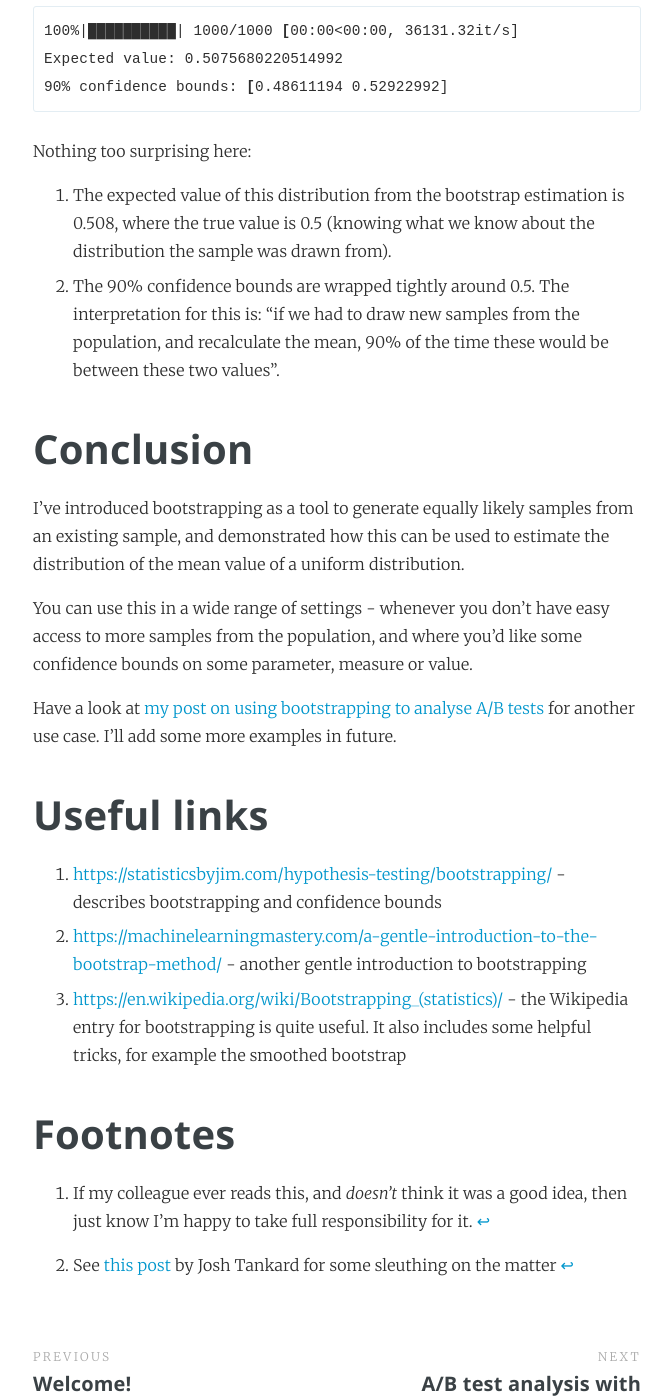
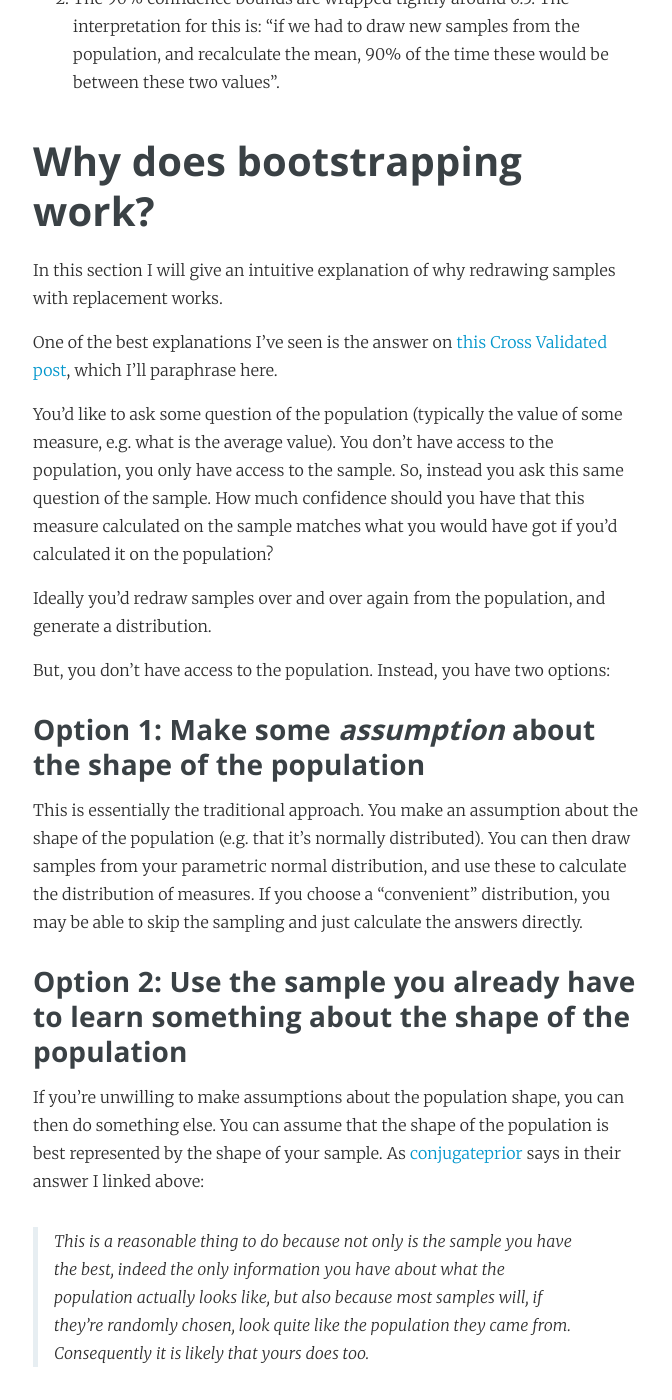
Before and after one commit to rfishermonteith/rfishermonteith.github.io, a Jekyll site: the page built from _posts/2024-01-13-intro-to-bootstrapping.md, in a window 1280 px wide and 1400 px high, scrolled down 6291 px. Shown: the whole window, without its empty margins (303-975 px from the left). Built offline with Jekyll 4.4.1, drawn with Linux system fonts in a browser that asks for light colours; comment, search, counter and statistics services are not loaded; some of the changed text lies outside the part shown.

Commit message:
Edit bootstrapping post

```diff
--- a/_posts/2024-01-13-intro-to-bootstrapping.md
+++ b/_posts/2024-01-13-intro-to-bootstrapping.md
@@ -34,13 +34,16 @@ In this post, I hope to:
 ## A quick aside about why I fell in love with bootstrapping
 (if you just want get straight to the technical details, feel free to [jump ahead](#what-is-bootstrapping))
 
-Some years ago (reasonably early in my career - probably in 2018 or so), when I was working on some kind of forecasting project, where we were attempting to forecast something like sales volumes or stock levels or occupancy levels or the like, we came across an interesting quandry. We had very limited historic training data, and so had relatively little confidence in the forecasts. We used a collection of different predictive models (including, if memory serves, ARIMA-style models, some linear and logistic regression ones, and eventually a NN), and blended the predictions.
+Some years ago (reasonably early in my career - probably in 2018 or so), when I was working on some kind of forecasting project, where we were attempting to forecast something like sales volumes or stock levels or occupancy levels or the like, we came across an interesting quandary. We had very limited historic training data, and so had relatively little confidence in the forecasts. We used a collection of different predictive models (including, if memory serves, ARIMA-style models, some linear and logistic regression ones, and eventually a NN), and blended the predictions.
 
 The issue was that we needed to explain to our client just how confident we were (or weren't) in the forecasts.
 
 While each model (or most at least) that we built had the ability to produce confidence bounds, these seemed far too tight, given how much volatility we could see in the historic data.
 
 We[^1] hit on a good idea (although one with questionable justification, which I'll address below). That idea was to train a set of simple neural networks (NNs) on subsets of the data, and then use the distribution of the predictions of these NNs to create some nice shaded regions around the forecasts we were giving. We knew that NNs behaved weirdly in regression settings when extrapolating, and that this was 'stochastic' (in this sense just very sensitive to the initial node weights and the training data).
+
+
+[^1]: If my colleague ever reads this, and *doesn't* think it was a good idea, then just know I'm happy to take full responsibility for it.
 
 
 This did exactly what we wanted - we had nice graphs to show the client which gave a visual demonstration of our reasonably low confidence.
@@ -78,8 +81,10 @@ For each of the examples mentioned above, there are standard, robust approaches
 
 Specifically for the above:
 1. We can pick an appropriate hypothesis test, based on what we know about the distribution. This will allow us to calculate a p-value, and some confidence bounds. In some cases, this can be quite challenging (if either it's a complex distribution, an unknown distribution, or you don't know lots of stats) - see [this post]({% post_url 2024-01-13-ab-tests-with-bootstrapping %}) for more details.
-1. Depending on the model you're fitting, it may have a way to calculate confidence bounds on its coefficients directly (e.g. the Python `statsmodel` linear regression models have a [`conf_int` method](https://www.statsmodels.org/stable/generated/statsmodels.regression.linear_model.RegressionResults.conf_int.html), which will directly return confidence bounds. This is based on the Student's t-distribution. See [^2]). Sometimes though, there will either be no way to calculate these confidence bounds, or you may not know how to do it, or even implement it.
+1. Depending on the model you're fitting, it may have a way to calculate confidence bounds on its coefficients directly (e.g. the Python `statsmodel` linear regression models have a [`conf_int` method](https://www.statsmodels.org/stable/generated/statsmodels.regression.linear_model.RegressionResults.conf_int.html), which will directly return confidence bounds. This is based on the Student's t-distribution[^2]). Sometimes though, there will either be no way to calculate these confidence bounds, or you may not know how to do it, or even implement it.
 1. If we know how this measure is distributed, we can estimate this by using some stats directly (but this only works if the distribution is "well behaved").
+
+[^2]: See [this post](https://medium.com/@jcatankard_76170/linear-regression-parameter-confidence-intervals-228f0be5ea82) by Josh Tankard for some sleuthing on the matter
 
 So, while there are sometimes approaches to solving these problems using some stats knowledge, sometimes we either can't, or don't know enough to know how.
 
@@ -98,9 +103,18 @@ So, the process is as follows:
 1. For each of these samples, calculate the thing you care about.
 1. Use this however you want.
 
-> \* Why does this work?
+<details><summary>* <i>Why does this work?</i></summary>
+<div markdown="1">
+
+> In short, this sample data is the best representation we have of the population, so by redrawing samples with replacement, we're doing our best to simulate what would happen if we had to redraw the sample from the population. Sometimes, we'll draw some of the elements more than once, and sometimes not at all. In this way outliers are sometimes drawn, sometimes not, and sometimes drawn multiple times - this serves to stretch out this distribution in a way that's consistent with our best guess for the data we'd get if we redrew from the population.
 >
-> In short, this sample data is the best representation we have of the population, so by redrawing samples with replacement, we're doing our best to simulate what would happen if we had to redraw the sample from the population. Sometimes, we'll draw some of the elements more than once, and sometimes not at all. In this way outliers are sometimes drawn, sometimes not, and sometimes drawn multiple times - this serves to stretch out this distribution in a way that's consistent with our best guess for the data we'd get if we redrew from the population.
+> This is the key assumption that bootstrapping makes! We don't know what the population looks like - our best information is contained in the sample. I.e. the sample represents all the information we have about the shape and structure of the population. If you know more about what the population looks like, you may be better off following a traditional approach.
+>
+> See [this section](#why-does-bootstrapping-work) for more details.
+
+</div>
+</details>
+
 
 
 ## An example in code
@@ -153,7 +167,32 @@ Nothing too surprising here:
 1. The expected value of this distribution from the bootstrap estimation is 0.508, where the true value is 0.5 (knowing what we know about the distribution the sample was drawn from).
 1. The 90% confidence bounds are wrapped tightly around 0.5. The interpretation for this is: "if we had to draw new samples from the population, and recalculate the mean, 90% of the time these would be between these two values".
 
+# Why does bootstrapping work?
 
+In this section I will give an intuitive explanation of why redrawing samples with replacement works.
+
+One of the best explanations I've seen is the answer on [this Cross Validated post](https://stats.stackexchange.com/a/26093), which I'll paraphrase here.
+
+You'd like to ask some question of the population (typically the value of some measure, e.g. what is the average value). You don't have access to the population, you only have access to the sample. So, instead you ask this same question of the sample. How much confidence should you have that this measure calculated on the sample matches what you would have got if you'd calculated it on the population?
+
+Ideally you'd redraw samples over and over again from the population, and generate a distribution.
+
+But, you don't have access to the population. Instead, you have two options:
+
+## Option 1: Make some *assumption* about the shape of the population
+This is essentially the traditional approach. You make an assumption about the shape of the population (e.g. that it's normally distributed). You can then draw samples from your parametric normal distribution, and use these to calculate the distribution of measures. If you choose a "convenient" distribution, you may be able to skip the sampling and just calculate the answers directly.
+
+## Option 2: Use the sample you already have to learn something about the shape of the population
+If you're unwilling to make assumptions about the population shape, you can then do something else. You can assume that the shape of the population is best represented by the shape of your sample. As [conjugateprior](https://stats.stackexchange.com/users/1739/conjugateprior) says in their answer I linked above:
+
+> This is a reasonable thing to do because not only is the sample you have the best, indeed the only information you have about what the population actually looks like, but also because most samples will, if they're randomly chosen, look quite like the population they came from. Consequently it is likely that yours does too.
+
+Sampling with replacement is really just a shorthand way of doing the following procedure:
+1. We want to make our sample a population we can sample from directly.
+1. Ideally we'd make a very large (or infinite) number of copies of the data and sample from these.
+1. Sampling from the sample *with replacement* does an equivalent thing.
+
+It's also worth being clear that we're not using bootstrapping to estimate something about the population, we're using it to learn something about the *sampling distribution* of the population.
 
 # Conclusion
 
@@ -165,12 +204,15 @@ Have a look at [my post on using bootstrapping to analyse A/B tests]({% post_url
 
 # Useful links
 
-1. <https://statisticsbyjim.com/hypothesis-testing/bootstrapping/> - describes bootstrapping and confidence bounds
-1. <https://machinelearningmastery.com/a-gentle-introduction-to-the-bootstrap-method/> - another gentle introduction to bootstrapping
-1. <https://en.wikipedia.org/wiki/Bootstrapping_(statistics)/> - the Wikipedia entry for bootstrapping is quite useful. It also includes some helpful tricks, for example the smoothed bootstrap
+1. <https://statisticsbyjim.com/hypothesis-testing/bootstrapping/><br>
+This describes bootstrapping and confidence bounds in general (it's a very useful website for stats for practitioners).
+1. <https://machinelearningmastery.com/a-gentle-introduction-to-the-bootstrap-method/><br>
+Another gentle introduction to bootstrapping.
+1. <https://en.wikipedia.org/wiki/Bootstrapping_(statistics)/><br>
+The Wikipedia entry for bootstrapping is quite useful. It also includes some helpful tricks, for example the smoothed bootstrap.
+1. <https://stats.stackexchange.com/questions/26088/explaining-to-laypeople-why-bootstrapping-works><br>
+This Cross Validated question has some really nice intuitive explanations of why bootstrapping works.
+1. <https://stats.stackexchange.com/questions/11210/assumptions-regarding-bootstrap-estimates-of-uncertainty><br>
+This Cross Validated question gives a more thorough treatment of the same question as above (although admittedly most of it went over my head).
 
 # Footnotes
-
-[^1]: If my colleague ever reads this, and *doesn't* think it was a good idea, then just know I'm happy to take full responsibility for it.
-
-[^2]: See [this post](https://medium.com/@jcatankard_76170/linear-regression-parameter-confidence-intervals-228f0be5ea82) by Josh Tankard for some sleuthing on the matter
```
Also changed, not shown: other parts of _posts/2024-01-13-intro-to-bootstrapping.md (+1 -1 lines).
